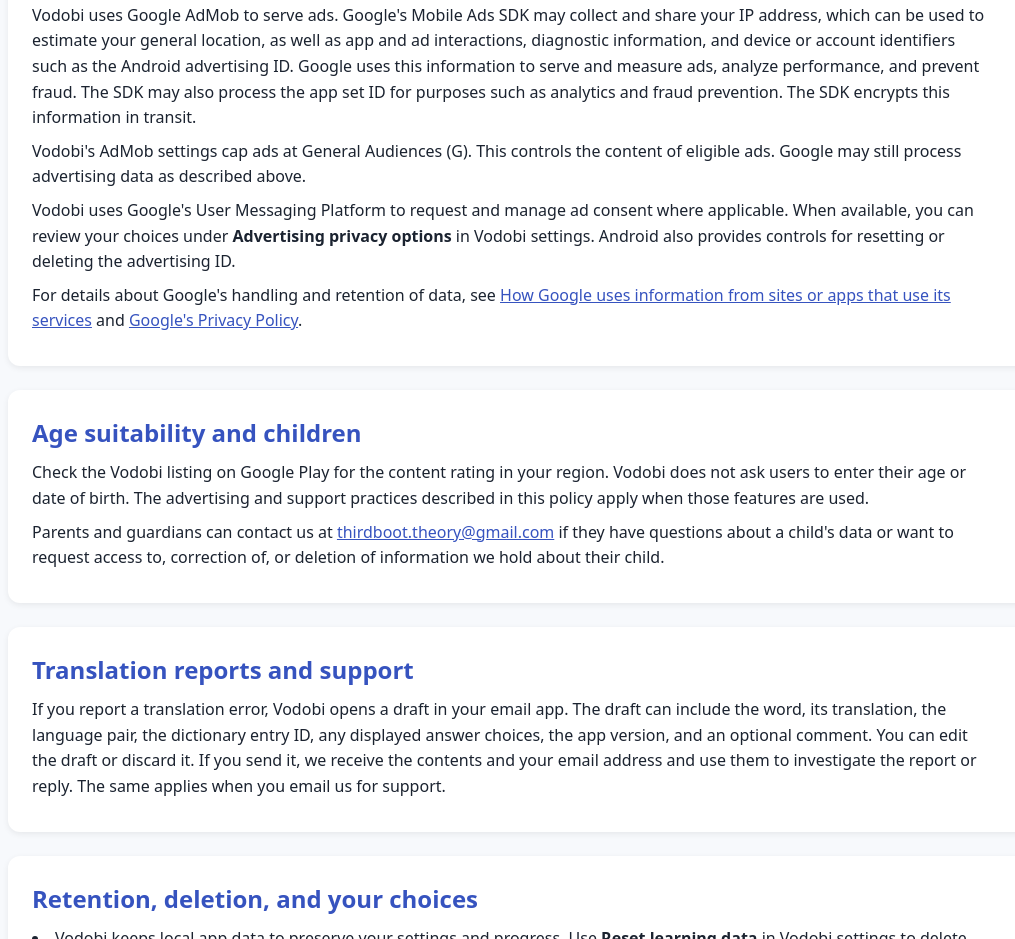
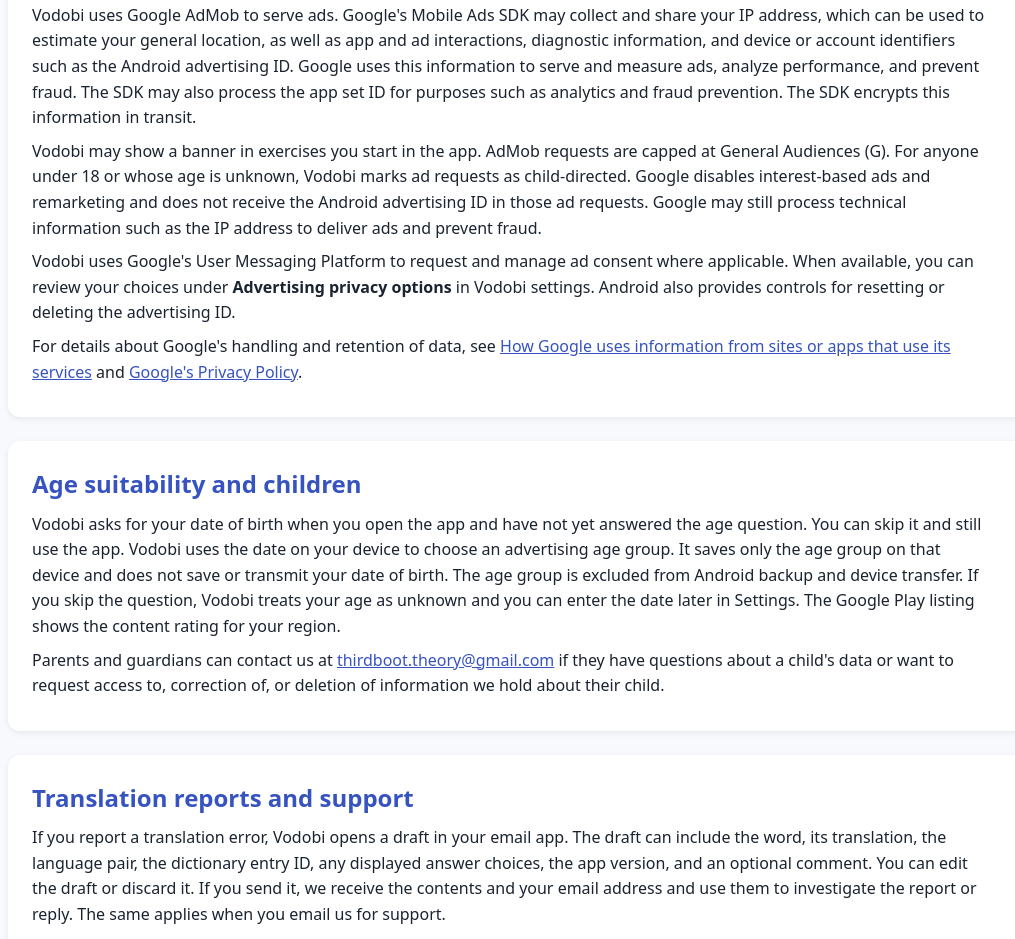
Before and after one commit to ipk-tools/policy-info, a plain HTML site: page vodobi/index.html in a window 1280 px wide. Shown: the part 765-1704 px from the top of the page, without its empty margins (120-1135 px from the left). Drawn offline with Linux system fonts and the light colour scheme.

Commit message:
Update Vodobi privacy policy for age screening

```diff
--- a/vodobi/index.html
+++ b/vodobi/index.html
@@ -45,14 +45,14 @@
     <section>
       <h2>Advertising and consent</h2>
       <p>Vodobi uses Google AdMob to serve ads. Google's Mobile Ads SDK may collect and share your IP address, which can be used to estimate your general location, as well as app and ad interactions, diagnostic information, and device or account identifiers such as the Android advertising ID. Google uses this information to serve and measure ads, analyze performance, and prevent fraud. The SDK may also process the app set ID for purposes such as analytics and fraud prevention. The SDK encrypts this information in transit.</p>
-      <p>Vodobi's AdMob settings cap ads at General Audiences (G). This controls the content of eligible ads. Google may still process advertising data as described above.</p>
+      <p>Vodobi may show a banner in exercises you start in the app. AdMob requests are capped at General Audiences (G). For anyone under 18 or whose age is unknown, Vodobi marks ad requests as child-directed. Google disables interest-based ads and remarketing and does not receive the Android advertising ID in those ad requests. Google may still process technical information such as the IP address to deliver ads and prevent fraud.</p>
       <p>Vodobi uses Google's User Messaging Platform to request and manage ad consent where applicable. When available, you can review your choices under <strong>Advertising privacy options</strong> in Vodobi settings. Android also provides controls for resetting or deleting the advertising ID.</p>
       <p>For details about Google's handling and retention of data, see <a href="https://policies.google.com/technologies/partner-sites">How Google uses information from sites or apps that use its services</a> and <a href="https://policies.google.com/privacy">Google's Privacy Policy</a>.</p>
     </section>
 
     <section>
       <h2>Age suitability and children</h2>
-      <p>Check the Vodobi listing on Google Play for the content rating in your region. Vodobi does not ask users to enter their age or date of birth. The advertising and support practices described in this policy apply when those features are used.</p>
+      <p>Vodobi asks for your date of birth when you open the app and have not yet answered the age question. You can skip it and still use the app. Vodobi uses the date on your device to choose an advertising age group. It saves only the age group on that device and does not save or transmit your date of birth. The age group is excluded from Android backup and device transfer. If you skip the question, Vodobi treats your age as unknown and you can enter the date later in Settings. The Google Play listing shows the content rating for your region.</p>
       <p>Parents and guardians can contact us at <a href="mailto:thirdboot.theory@gmail.com">thirdboot.theory@gmail.com</a> if they have questions about a child's data or want to request access to, correction of, or deletion of information we hold about their child.</p>
     </section>
 
```
